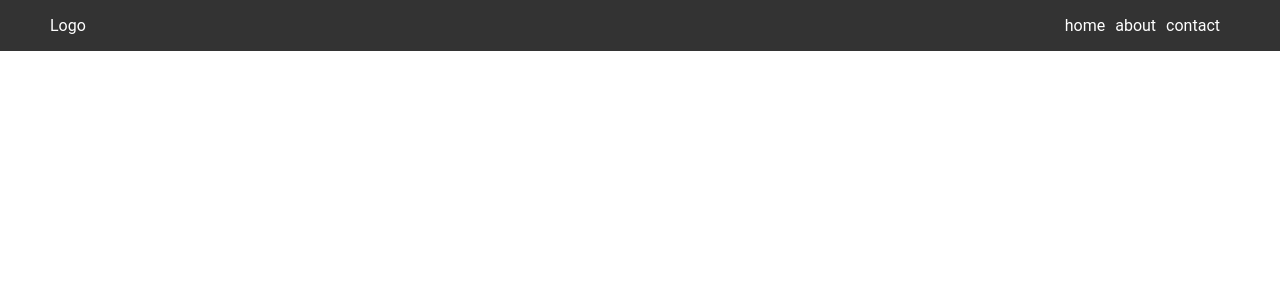
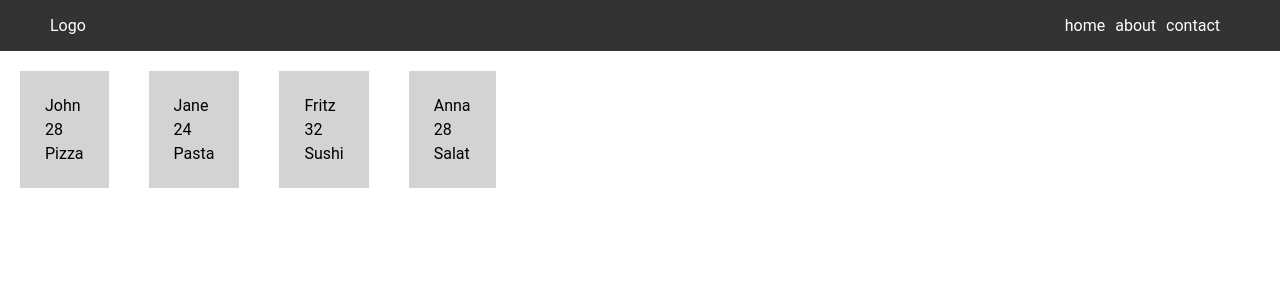
Before and after one commit to florianGierlichs/vue-playground, a Vue app: page / in a window 1280 px wide. Shown: the top 300 px of the page. Built offline with nearby package versions, Linux system fonts and the light colour scheme.

Commit message:
Add Cards with prop drilling

```diff
--- a/src/App.vue
+++ b/src/App.vue
@@ -1,17 +1,31 @@
 <template>
   <div id="app">
     <Header logo="Logo" />
+    <Cards v-bind:users="users" />
   </div>
 </template>
 
 <script>
 import Header from './components/Header.vue';
+import Cards from './components/Cards';
 
 export default {
   name: 'App',
   components: {
     Header,
+    Cards,
   },
+  data() {
+    return {
+      users: [
+        { name: 'John', age: 28, favoriteFood: 'Pizza' },
+        { name: 'Jane', age: 24, favoriteFood: 'Pasta' },
+        { name: 'Fritz', age: 32, favoriteFood: 'Sushi' },
+        { name: 'Anna', age: 28, favoriteFood: 'Salat' },
+      ],
+    };
+  },
+  methods: {},
 };
 </script>
 
--- /dev/null
+++ b/src/components/Card.vue
@@ -0,0 +1,30 @@
+<template>
+  <li v-bind:user="user">
+    <div class="userInfo">{{ user.name }}</div>
+    <div class="userInfo">{{ user.age }}</div>
+    <div class="userInfo">{{ user.favoriteFood }}</div>
+  </li>
+</template>
+
+<script>
+export default {
+  name: 'Card',
+  props: {
+    user: {
+      type: Object,
+    },
+  },
+};
+</script>
+
+<style lang="scss" scoped>
+li {
+  padding: 20px;
+  margin: 20px;
+  background-color: lightgray;
+}
+
+.userInfo {
+  margin: 5px;
+}
+</style>
--- /dev/null
+++ b/src/components/Cards.vue
@@ -0,0 +1,31 @@
+<template>
+  <ul>
+    <Card v-for="user in users" v-bind:key="user.name" v-bind:user="user" />
+  </ul>
+</template>
+
+<script>
+import Card from './Card';
+
+export default {
+  name: 'Cards',
+  components: {
+    Card,
+  },
+  props: {
+    users: {
+      type: Array,
+    },
+  },
+};
+</script>
+
+<style lang="scss" scoped>
+ul {
+  margin: 0 auto;
+  padding: 0;
+  list-style-type: none;
+  display: flex;
+  flex-wrap: wrap;
+}
+</style>
--- a/src/components/Header.vue
+++ b/src/components/Header.vue
@@ -1,6 +1,6 @@
 <template>
   <header>
-    <div>Logo</div>
+    <div>{{ logo }}</div>
     <nav>
       <ul>
         <li>home</li>
```
